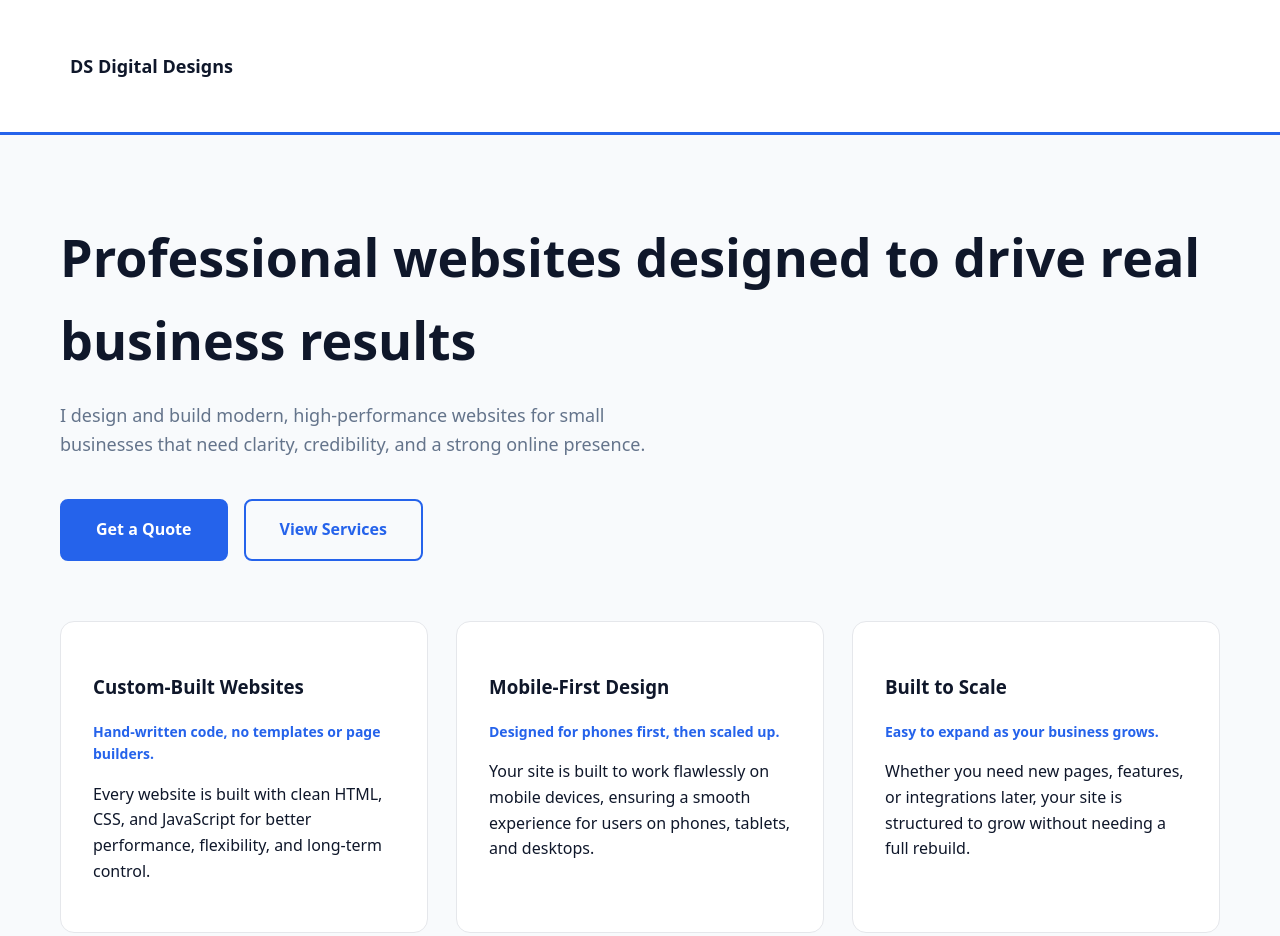
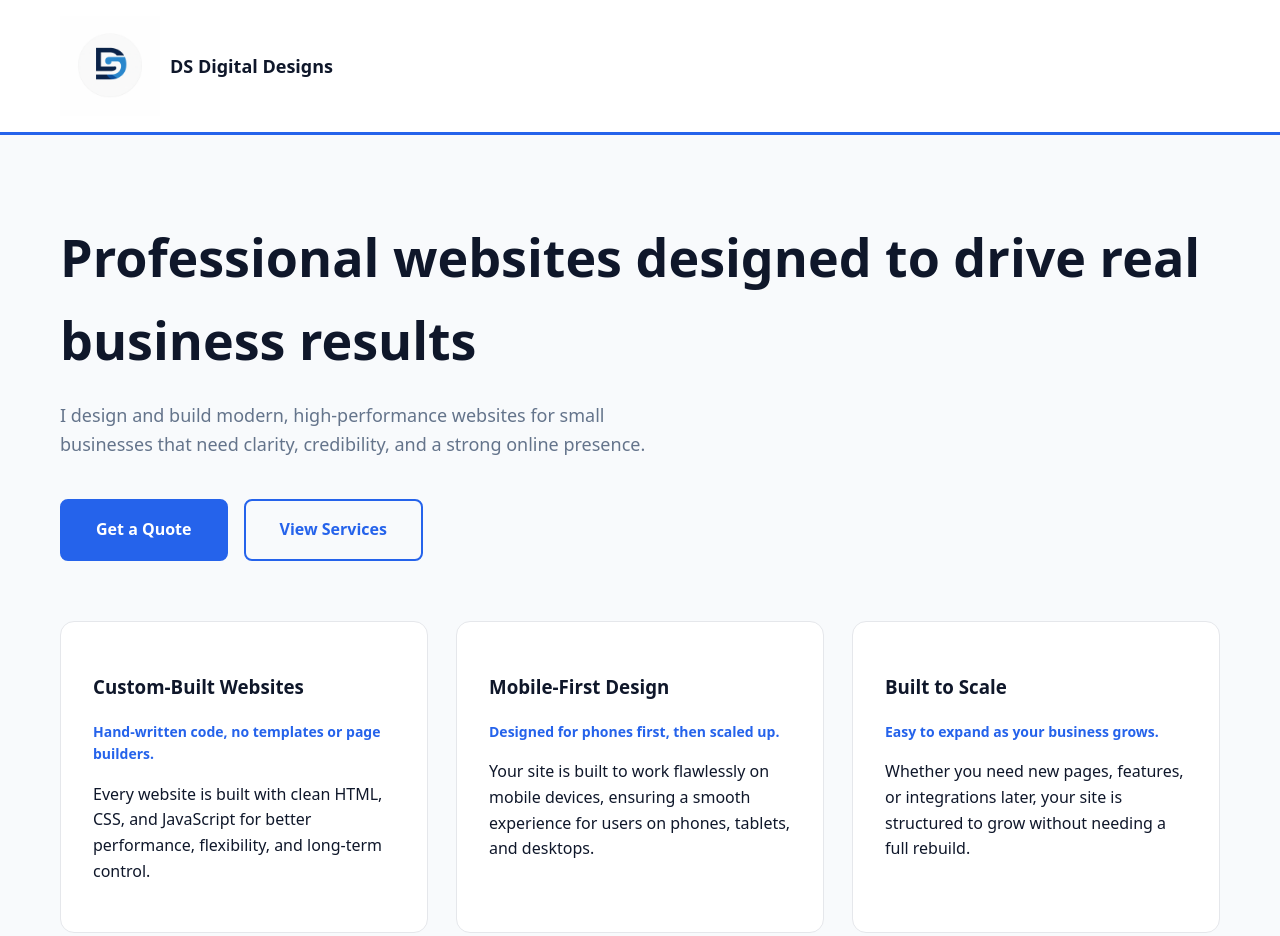
Before and after one commit to dylanmsprouse3455/DS-digital, a plain HTML site: page index.html in a window 1280 px wide. Shown: the top 936 px of the page. Drawn offline with Linux system fonts and the light colour scheme.

Commit message:
Update logo image source in header

```diff
--- a/index.html
+++ b/index.html
@@ -217,7 +217,7 @@ footer {
 <header>
   <div class="header-inner">
 <a href="index.html" class="logo">
-  <img src="logo.png" alt="">
+  <img src="0193CA57-3463-4528-AE1F-50F2BCD64BFB.png" alt="">
   <span>DS Digital Designs</span>
 </a>
     <button class="menu-btn" id="menuBtn">
```
